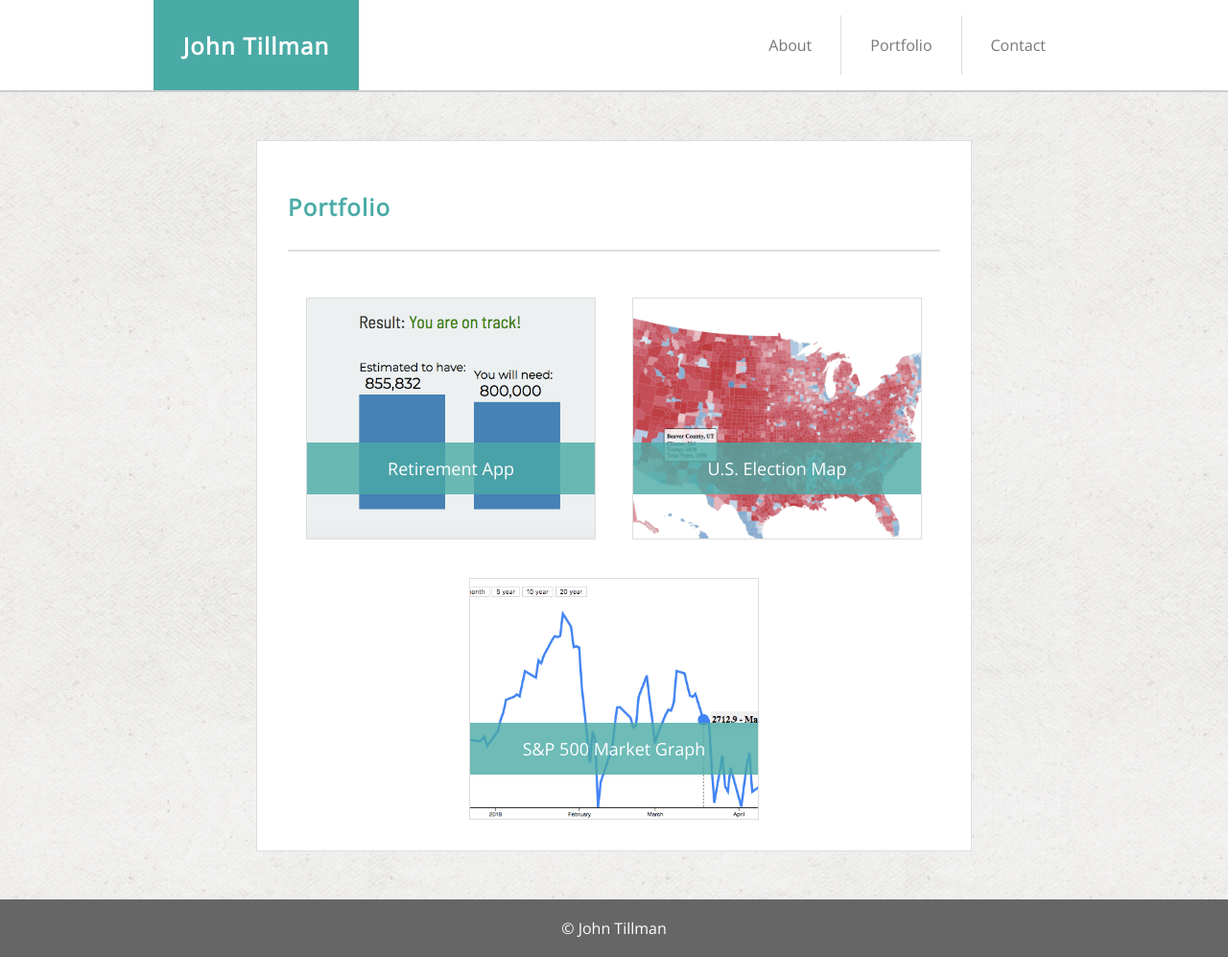
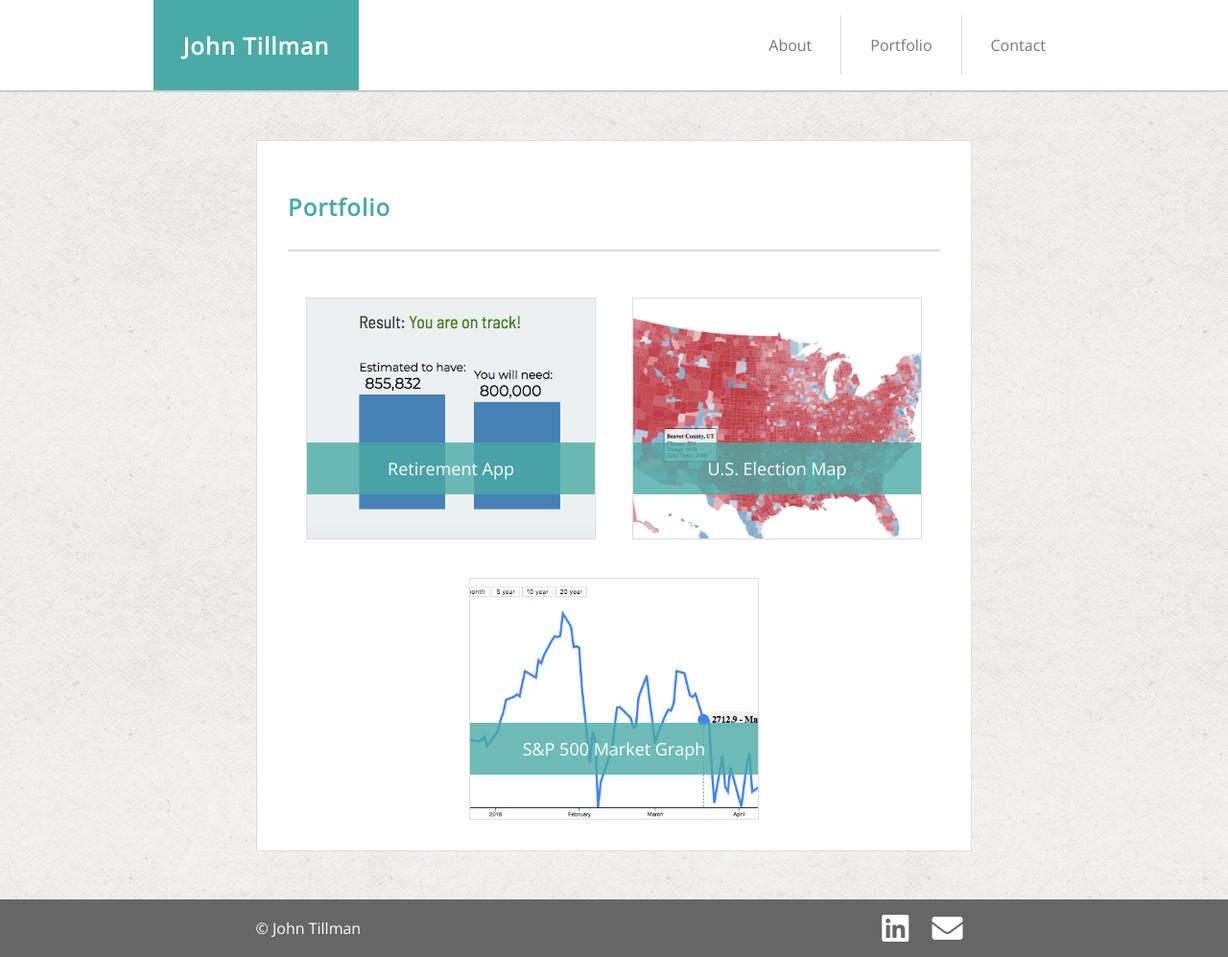
Before and after one commit to btburns10/Basic-Portfolio, a plain HTML site: page portfolio.html in a window 1280 px wide. Shown: the whole page at 96% size. Drawn offline with nearby package versions, Linux system fonts and the light colour scheme.

Commit message:
initial site files

```diff
--- a/assets/css/styles.css
+++ b/assets/css/styles.css
@@ -22,6 +22,11 @@
   border: none;
 }
 
+a {
+  color: inherit;
+  text-decoration: none;
+}
+
 /* Header Styles */
 header {
   background-color: #ffffff;
@@ -43,8 +48,6 @@
 }
 
 nav a {
-  color: #777777;
-  text-decoration: none;
   padding: 10px;
 }
 
@@ -188,7 +191,6 @@
   color: white;
   padding: 15px 0;
   font-size: 18px;
-  text-decoration: none;
 }
 
 .portfolio .portfolio-img a:hover {
@@ -205,7 +207,11 @@
   background-color: #666666;
   height: 60px;
   display: flex;
-  justify-content: center;
+  justify-content: space-around;
   align-items: center;
   color: white;
 }
+
+footer i {
+  margin: 0 10px;
+}
--- a/portfolio.html
+++ b/portfolio.html
@@ -2,6 +2,7 @@
 <html>
 <head>
   <title>Portfolio</title>
+  <link rel="stylesheet" href="https://use.fontawesome.com/releases/v5.0.13/css/all.css" integrity="sha384-DNOHZ68U8hZfKXOrtjWvjxusGo9WQnrNx2sqG0tfsghAvtVlRW3tvkXWZh58N9jp" crossorigin="anonymous">
   <link href="https://fonts.googleapis.com/css?family=Open+Sans" rel="stylesheet">
   <link href="assets/css/styles.css" rel="stylesheet" type="text/css" />
 </head>
@@ -32,6 +33,10 @@
   <footer>
     <div class="container">
       <p>&copy; John Tillman</p>
+      <div class="social-icons">
+        <a href="http://www.linkedin.com/in/john-tillman-86622354" target="_blank"><i class="fab fa-linkedin fa-2x"></i></a>
+        <a href="mailto:john.w.tillman@gmail.com"><i class="fas fa-envelope fa-2x"></i></a>
+      </div>
     </div>
   </footer>
 </body>
```
Also changed, not shown: contact.html (+5 -0 lines), index.html (+5 -0 lines), 1 other file.
